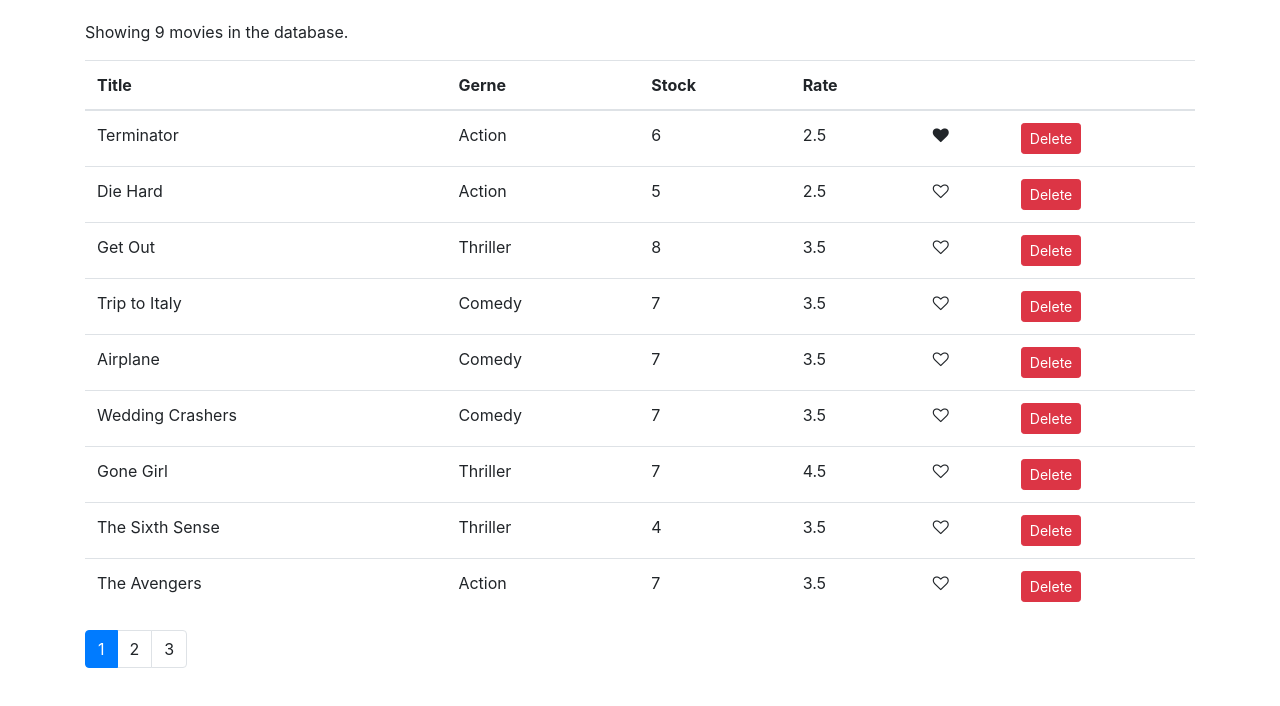
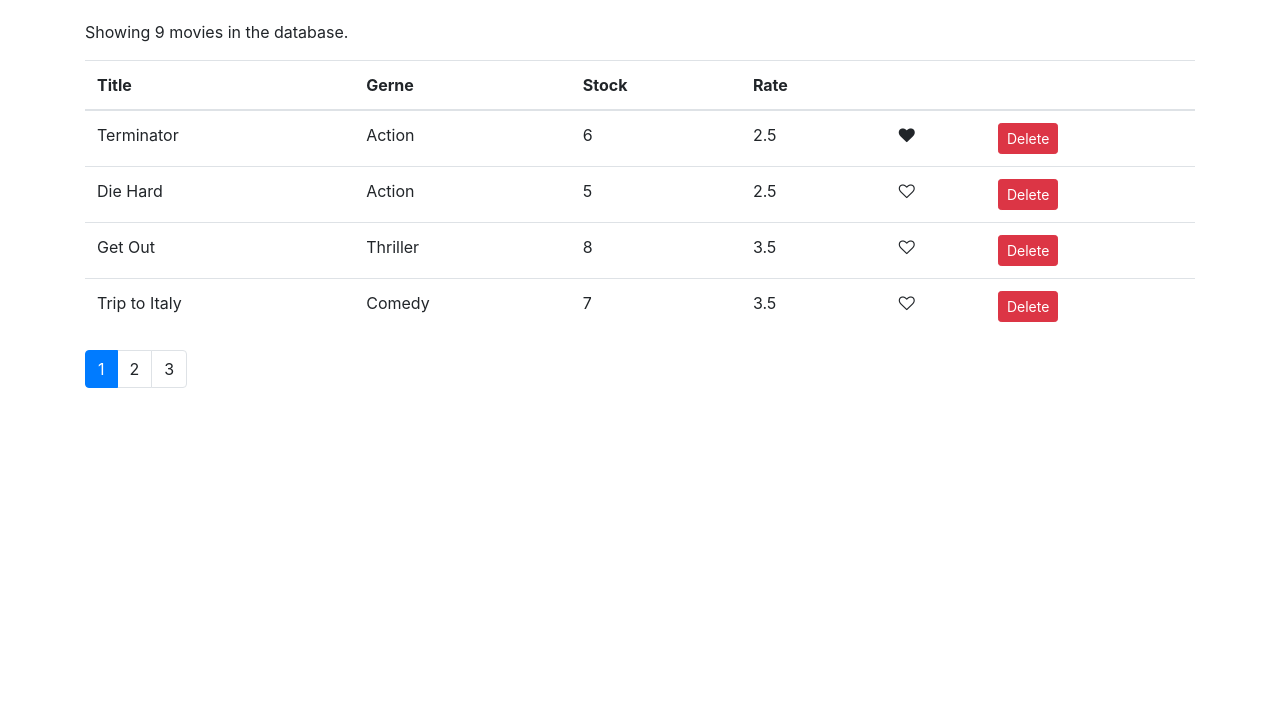
Before and after one commit to darecallad/React-Vidly-exercise, a React (Create React App) app: page / in a window 1280 px wide. Shown: the top 706 px of the page. Built offline with nearby package versions, Linux system fonts and the light colour scheme.

Commit message:
Pagination Data

```diff
--- a/src/components/movies.jsx
+++ b/src/components/movies.jsx
@@ -2,6 +2,8 @@ import React, { Component } from "react";
 import { getMovies } from "../services/fakeMovieService";
 import Like from "../components/like";
 import Pagination from "./pagination";
+import { paginate } from "../utilis/paginate";
+
 class Movies extends Component {
   state = { movies: getMovies(), pageSize: 4, currentPage: 1 };
 
@@ -24,8 +26,11 @@ class Movies extends Component {
 
   render() {
     const { length: count } = this.state.movies;
-    const { pageSize, currentPage } = this.state;
+    const { pageSize, currentPage, movies: allMovies } = this.state;
+
     if (count === 0) return <p>There are no movies in the database.</p>;
+
+    const movies = paginate(allMovies, currentPage, pageSize);
     return (
       <React.Fragment>
         <p>Showing {count} movies in the database.</p>
@@ -41,7 +46,7 @@ class Movies extends Component {
             </tr>
           </thead>
           <tbody>
-            {this.state.movies.map((movie) => (
+            {movies.map((movie) => (
               <tr key={movie._id}>
                 <td>{movie.title}</td>
                 <td>{movie.genre.name}</td>
--- /dev/null
+++ b/src/utilis/paginate.js
@@ -0,0 +1,8 @@
+import _ from "lodash";
+
+export function paginate(items, pageNumber, pageSize) {
+  const startIndex = (pageNumber - 1) * pageSize;
+  return _(items).slice(startIndex).take(pageSize).value();
+
+  //   _.slice(items, startIndex);
+}
```
